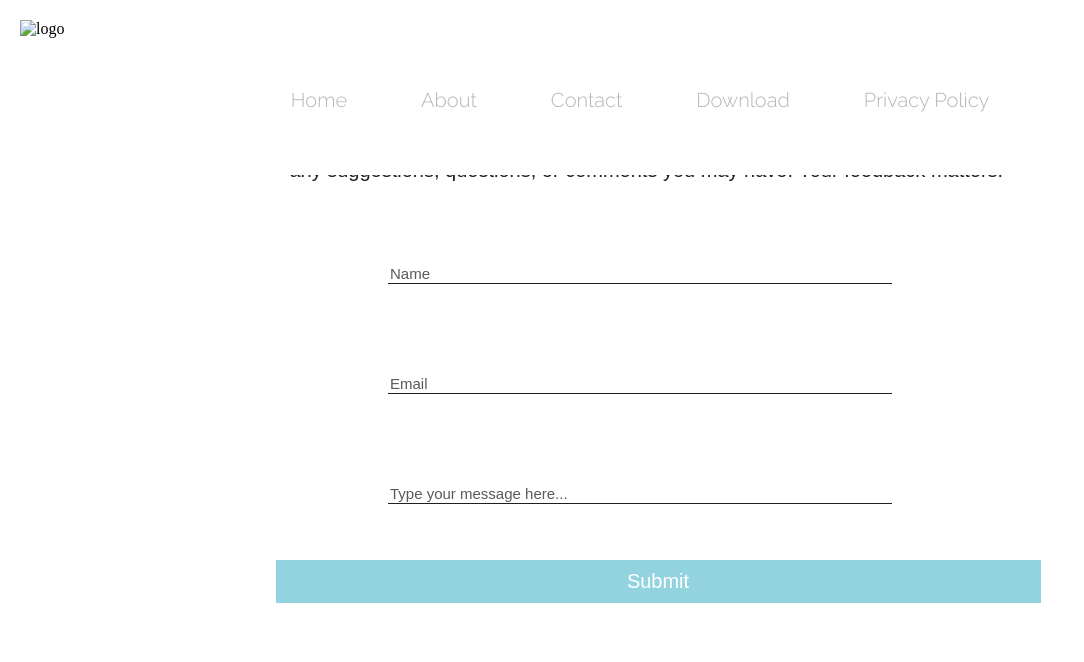
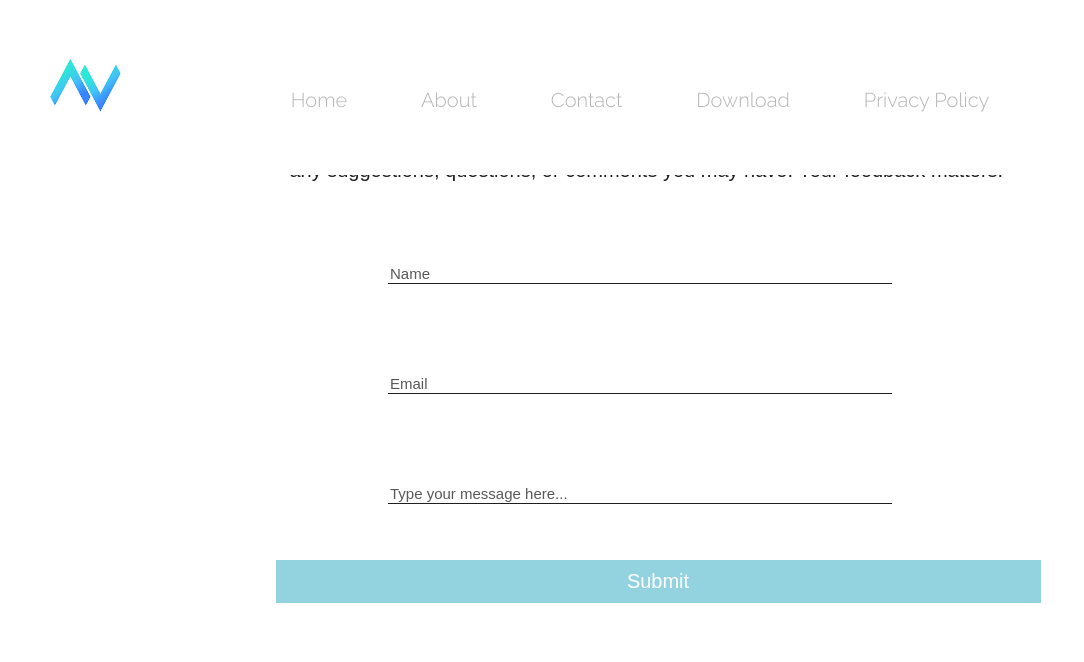
Before and after one commit to pearl-natalia/spave.tech, a plain HTML site: page contact.html in a window 1280 px wide. Shown: the whole page, without its empty margins (0-1084 px from the left). Drawn offline with nearby package versions, Linux system fonts and the light colour scheme.

Commit message:
Update contact.html

```diff
--- a/contact.html
+++ b/contact.html
@@ -29,7 +29,7 @@
         </div>
         <div class="float_element">
             <div class = "logo">
-                <img src="images/logo.webp" alt="logo"
+                <img src="logo.webp" alt="logo"
                 width="130px"
                 height="130px"
                 >
```
